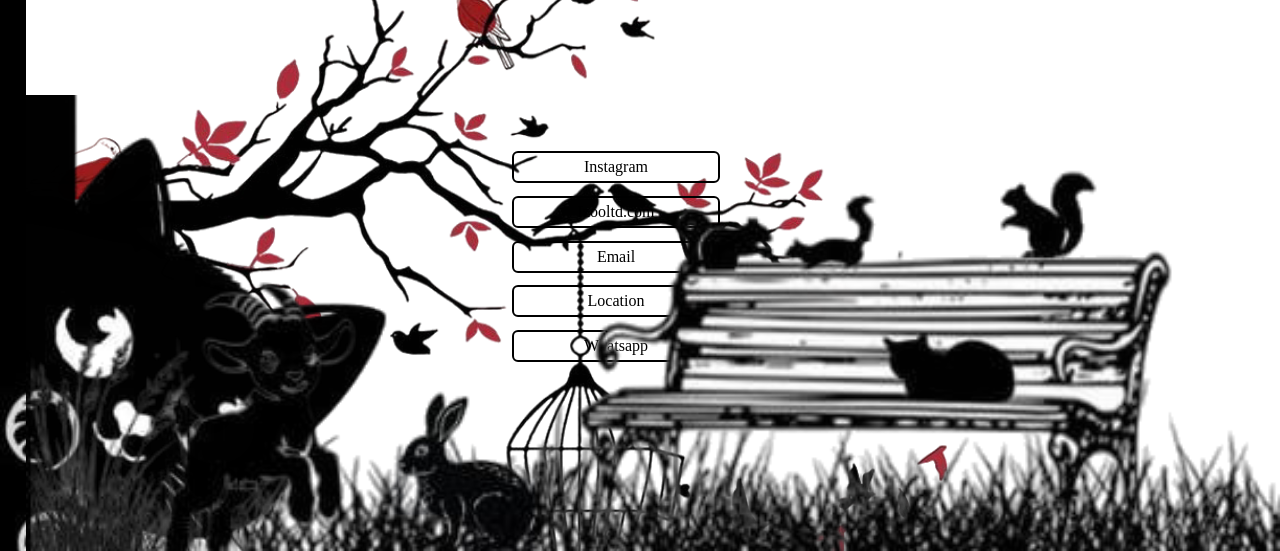
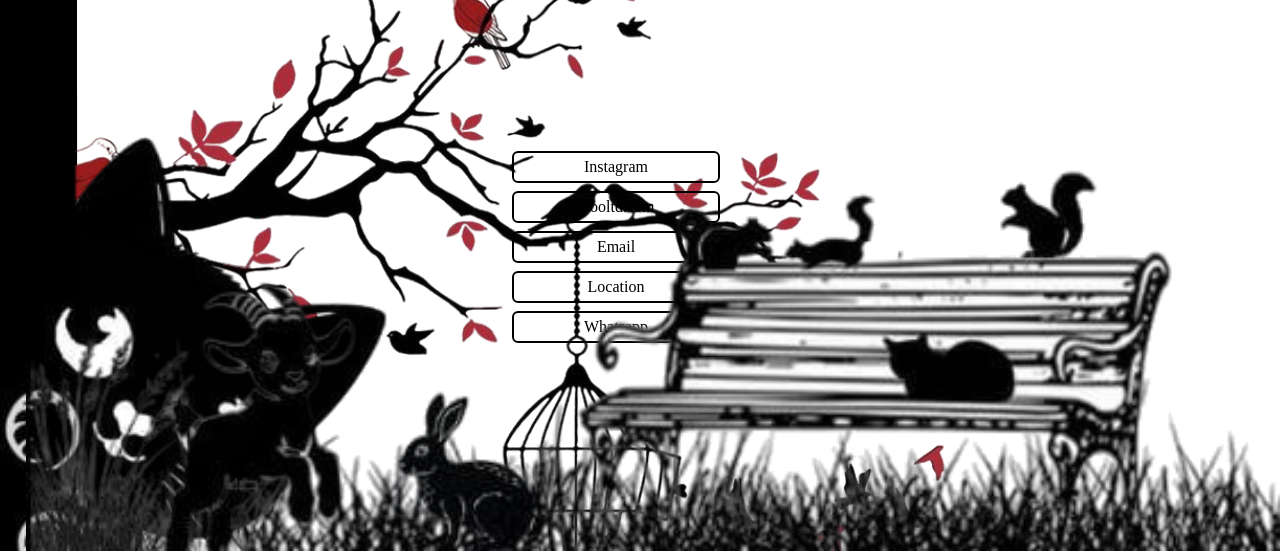
Before and after one commit to Rahaf-8/izoo, a plain HTML site: page index.html in a window 1280 px wide. Shown: the part 249-800 px from the top of the page. Drawn offline with Linux system fonts and the light colour scheme.

Commit message:
Update style.css

```diff
--- a/CSS/style.css
+++ b/CSS/style.css
@@ -10,7 +10,7 @@ img {
 body::after{
   content: "";
   position: absolute;
-  width: 1.6rem;
+  width: 6%;
   top: 0;
   right: 0;
   left: 0;
@@ -38,7 +38,7 @@ body::after{
 .tree-container {
   width: 92%;
   position: absolute;
-  left: 1.6rem;
+  left: 1.4rem;
   top: 15%;
 }
 .tree-img {
@@ -73,7 +73,7 @@ body::after{
   top: 50%;
   display: flex;
   flex-direction: column;
-  gap: 0.8rem;
+  gap: 0.5rem;
 }
 .pill {
   display: block;
```
